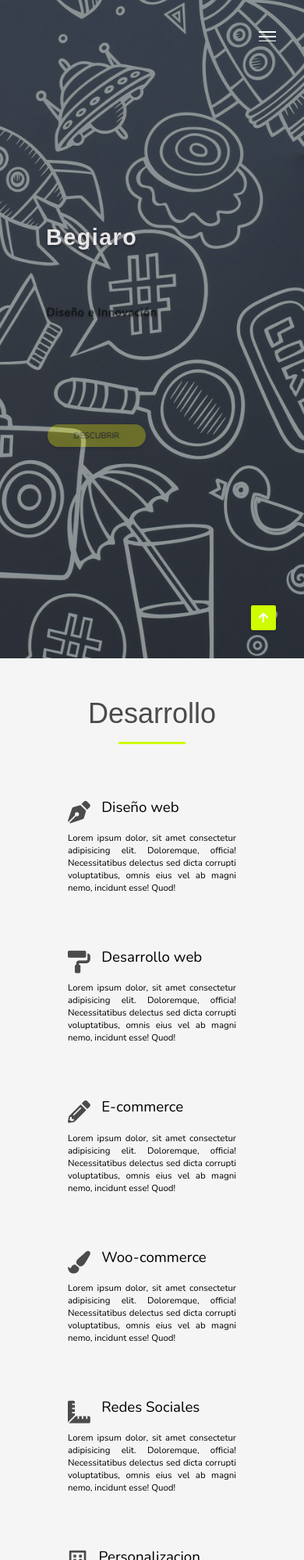
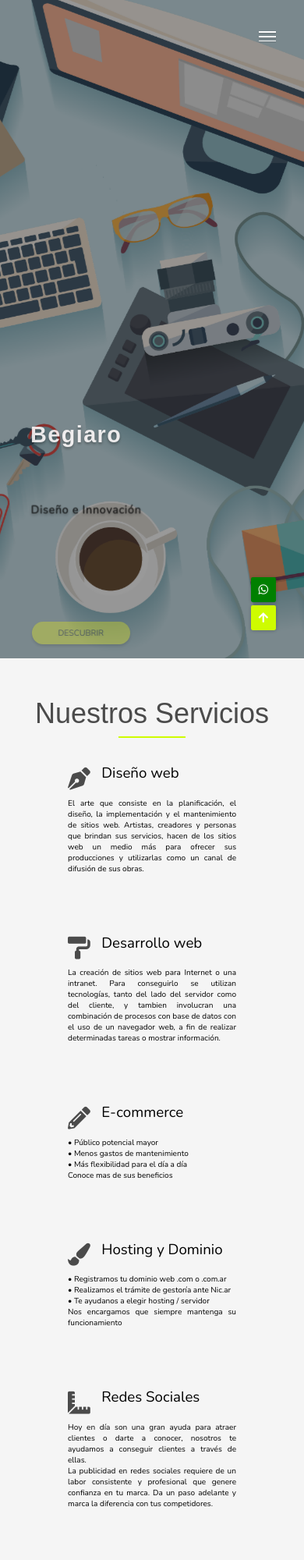
Before and after one commit to crisgianoboli/begiaro, a plain HTML site: page index.html in a window 390 px wide. Shown: the top 2000 px of the page at 78% size. Drawn offline with nearby package versions, Linux system fonts and the light colour scheme; a web font is replaced by a local one.

Commit message:
modificaciones 18-2-21

```diff
--- a/index.html
+++ b/index.html
@@ -1,18 +1,17 @@
 <!DOCTYPE html>
 <html lang="en">
+
 <head>
   <meta charset="UTF-8" />
   <meta name="viewport" content="width=device-width, initial-scale=1.0" />
   <title>Begiaro</title>
   <link rel="stylesheet" href="style.css" />
-    <link
-      rel="stylesheet"
-      href="https://cdnjs.cloudflare.com/ajax/libs/font-awesome/5.13.0/css/all.min.css"
-    />
+  <link rel="stylesheet" href="https://cdnjs.cloudflare.com/ajax/libs/font-awesome/5.13.0/css/all.min.css" />
   <link rel="preconnect" href="https://fonts.gstatic.com">
   <link href="https://fonts.googleapis.com/css2?family=Amiko&family=Nunito&display=swap" rel="stylesheet">
 
 </head>
+
 <body>
   <div class="spinner-container">
     <div class="circles">
@@ -38,7 +37,7 @@
 
     <header class="header">
       <div class="img-wrapper">
-          <img src="images/bg.jpg" />
+        <img src="images/bg2.png" />
       </div>
       <div class="banner">
         <h1>Begiaro</h1>
@@ -74,76 +73,85 @@
 
     <section class="about-us">
       <div class="section-header">
-          <h1 class="section-heading" id="design">Desarrollo</h1>
+        <h1 class="section-heading" id="design">Nuestros Servicios</h1>
         <div class="underline"></div>
       </div>
       <div class="services">
+
         <div class="service">
           <div class="service-header">
             <i class="fas fa-pen-nib"></i>
             <h3>Diseño web</h3>
           </div>
           <p class="service-text">
-              Lorem ipsum dolor, sit amet consectetur adipisicing elit.
-              Doloremque, officia! Necessitatibus delectus sed dicta corrupti
-              voluptatibus, omnis eius vel ab magni nemo, incidunt esse! Quod!
+            El arte que consiste en la planificación, el diseño, la implementación y el mantenimiento de sitios web.
+            Artistas, creadores y personas que brindan sus servicios, hacen de los sitios web un medio más para ofrecer sus
+            producciones y utilizarlas como un canal de difusión de sus obras.
           </p>
         </div>
+
         <div class="service">
           <div class="service-header">
             <i class="fas fa-paint-roller"></i>
             <h3>Desarrollo web</h3>
           </div>
           <p class="service-text">
-              Lorem ipsum dolor, sit amet consectetur adipisicing elit.
-              Doloremque, officia! Necessitatibus delectus sed dicta corrupti
-              voluptatibus, omnis eius vel ab magni nemo, incidunt esse! Quod!
+            La creación de sitios web para Internet o una intranet. Para conseguirlo se utilizan tecnologías, tanto del lado del servidor como del cliente, y tambien involucran una combinación de procesos con base de datos con
+            el uso de un navegador web, a fin de realizar determinadas tareas o mostrar información.
           </p>
         </div>
+
         <div class="service">
           <div class="service-header">
             <i class="fas fa-pencil-alt"></i>
             <h3>E-commerce</h3>
           </div>
           <p class="service-text">
-              Lorem ipsum dolor, sit amet consectetur adipisicing elit.
-              Doloremque, officia! Necessitatibus delectus sed dicta corrupti
-              voluptatibus, omnis eius vel ab magni nemo, incidunt esse! Quod!
+            • Público potencial mayor </br>
+            • Menos gastos de mantenimiento </br>
+            • Más flexibilidad para el día a día </br>
+            Conoce mas de sus beneficios
           </p>
         </div>
+
         <div class="service">
           <div class="service-header">
             <i class="fas fa-paint-brush"></i>
-              <h3>Woo-commerce</h3>
+            <h3>Hosting y Dominio</h3>
           </div>
           <p class="service-text">
-              Lorem ipsum dolor, sit amet consectetur adipisicing elit.
-              Doloremque, officia! Necessitatibus delectus sed dicta corrupti
-              voluptatibus, omnis eius vel ab magni nemo, incidunt esse! Quod!
+            • Registramos tu dominio web .com o .com.ar </br>
+            • Realizamos el trámite de gestoría ante Nic.ar </br>
+            • Te ayudanos a elegir hosting / servidor </br>
+            Nos encargamos que siempre mantenga su funcionamiento
           </p>
         </div>
+
         <div class="service">
           <div class="service-header">
             <i class="fas fa-ruler-combined"></i>
             <h3>Redes Sociales</h3>
           </div>
           <p class="service-text">
-              Lorem ipsum dolor, sit amet consectetur adipisicing elit.
-              Doloremque, officia! Necessitatibus delectus sed dicta corrupti
-              voluptatibus, omnis eius vel ab magni nemo, incidunt esse! Quod!
+            Hoy en día son una gran ayuda para atraer clientes o darte a conocer, nosotros te
+            ayudamos a conseguir clientes a través de ellas.  </br>
+            La publicidad en redes sociales requiere de un labor consistente y profesional que genere confianza en tu
+            marca.
+            Da un paso adelante y marca la diferencia con tus competidores.
           </p>
         </div>
+
         <div class="service">
           <div class="service-header">
             <i class="far fa-building"></i>
-              <h3>Personalizacion</h3>
+            <h3>adWords / Google Ads</h3>
           </div>
           <p class="service-text">
-              Lorem ipsum dolor, sit amet consectetur adipisicing elit.
-              Doloremque, officia! Necessitatibus delectus sed dicta corrupti
-              voluptatibus, omnis eius vel ab magni nemo, incidunt esse! Quod!
+            Sabias que más del 80% de los usuarios hacen clic en los primeros 3 enlaces que aparecen en Google. Ubica tu
+            negocio en las primeras posiciones con nuestra ayuda.
           </p>
         </div>
+
         <div class="about-us-img-wrapper">
           <img src="images/computer.png" />
         </div>
@@ -163,12 +171,10 @@
           </div>
           <div class="card-info">
             <h2>Cristian Gianoboli</h2>
-              <h3>Desarrollador Web Full Stack</h3>
+            <h3> CEO </h3>
             <p>
-                "Lorem ipsum dolor sit amet consectetur adipisicing elit.
-                Asperiores, impedit!"
+              " Desarrollador web Full Stack, orientado al desarrollo Front-end "
             </p>
-              <button>Ver más</button>
           </div>
         </div>
 
@@ -178,12 +184,10 @@
           </div>
           <div class="card-info">
             <h2>Nicolas Rossi</h2>
-              <h3>Desarrollador Web Full Stack</h3>
+            <h3> CEO </h3>
             <p>
-                "Lorem ipsum dolor sit amet consectetur adipisicing elit.
-                Asperiores, impedit!"
+              " Desarrollador web Full Stack, orientado .."
             </p>
-              <button>Ver más</button>
           </div>
         </div>
 
@@ -193,12 +197,10 @@
           </div>
           <div class="card-info">
             <h2>Gaston Bergami</h2>
-              <h3>Desarrollador Web Full Stack</h3>
+            <h3> CEO </h3>
             <p>
-                "Lorem ipsum dolor sit amet consectetur adipisicing elit.
-                Asperiores, impedit!"
+              "Desarrollador web Full Stack, orientado .."
             </p>
-              <button>Ver más</button>
           </div>
         </div>
 
@@ -243,17 +245,17 @@
         </div>
       </div>
     </footer>
+
     <a href="#" class="scroll-btn">
       <i class="fas fa-arrow-up"></i>
     </a>
+    <a href="https://wa.link/vydova" class="scroll-btn-whatsapp" target="_blank"><i class="fab fa-whatsapp"></i></a>
   </div>
 
   <script src="script.js"></script>
-    <script
-      src="https://code.jquery.com/jquery-3.5.1.js"
-      integrity="sha256-QWo7LDvxbWT2tbbQ97B53yJnYU3WhH/C8ycbRAkjPDc="
-      crossorigin="anonymous"
-    ></script>
+  <script src="https://code.jquery.com/jquery-3.5.1.js" integrity="sha256-QWo7LDvxbWT2tbbQ97B53yJnYU3WhH/C8ycbRAkjPDc="
+    crossorigin="anonymous"></script>
   <script src="tilt.js"></script>
 </body>
+
 </html>
--- a/style.css
+++ b/style.css
@@ -282,8 +282,8 @@ html {
 
 .banner {
   position: absolute;
-  top: 30%;
-  left: 15%;
+  top: 45%;
+  left: 10%;
 }
 
 .banner h1 {
@@ -435,7 +435,7 @@ html {
   display: flex;
   flex-direction: column;
   align-items: center;
-  padding: 7rem 0 10rem 0;
+  padding: 7rem 0 5rem 0;
 }
 
 .section-heading {
@@ -443,7 +443,7 @@ html {
   font-size: 5rem;
   font-weight: 300;
   color: #4b4b4b;
-  margin-bottom: 2rem;
+  margin-bottom: 1rem;
 }
 
 .underline {
@@ -458,7 +458,7 @@ html {
   display: grid;
   grid-template-columns: repeat(16, 1fr);
   grid-template-rows: repeat(6, 6rem);
-  grid-row-gap: 4rem;
+  grid-row-gap: 5rem;
 }
 
 .service {
@@ -518,7 +518,7 @@ html {
 
 .service-text {
   font-family: 'Nunito', sans-serif;
-  font-size: 1.6rem;
+  font-size: 1.4rem;
   text-align: justify;
 }
 
@@ -549,7 +549,7 @@ html {
 .cards-wrapper {
   display: flex;
   justify-content: space-evenly;
-  margin-top: 8rem;
+  margin-top: 4rem;
   width: 100%;
 }
 
@@ -817,6 +817,25 @@ html {
   border-radius: 0.3rem;
 }
 
+.scroll-btn-whatsapp {
+  position: fixed;
+  right: 5rem;
+  bottom: 10rem;
+  width: 4.5rem;
+  height: 4.5rem;
+  display: flex;
+  justify-content: center;
+  align-items: center;
+  font-size: 2rem;
+  background-color: green;
+  color: white;
+  box-shadow: 0 0.1rem 0.6rem rgba(0, 0, 0, 0.2);
+  border-radius: 0.3rem;
+}
+
+.scroll-btn-whatsapp:hover{
+  background-color: rgba(0, 0, 0, 0.8);
+}
 @media (max-width: 1500px) {
   .about-us-img-wrapper {
     grid-row: 3 / -1;
@@ -999,6 +1018,10 @@ html {
     font-size: 45%;
   }
 
+  .banner{
+    top: 60%;
+  }
+
   .sidebar {
     width: 100%;
     right: -100%;
```
Also changed, not shown: images/bg.jpg (deleted), images/bg2.png (added). Lines whose indentation alone changed are shown as unchanged.
